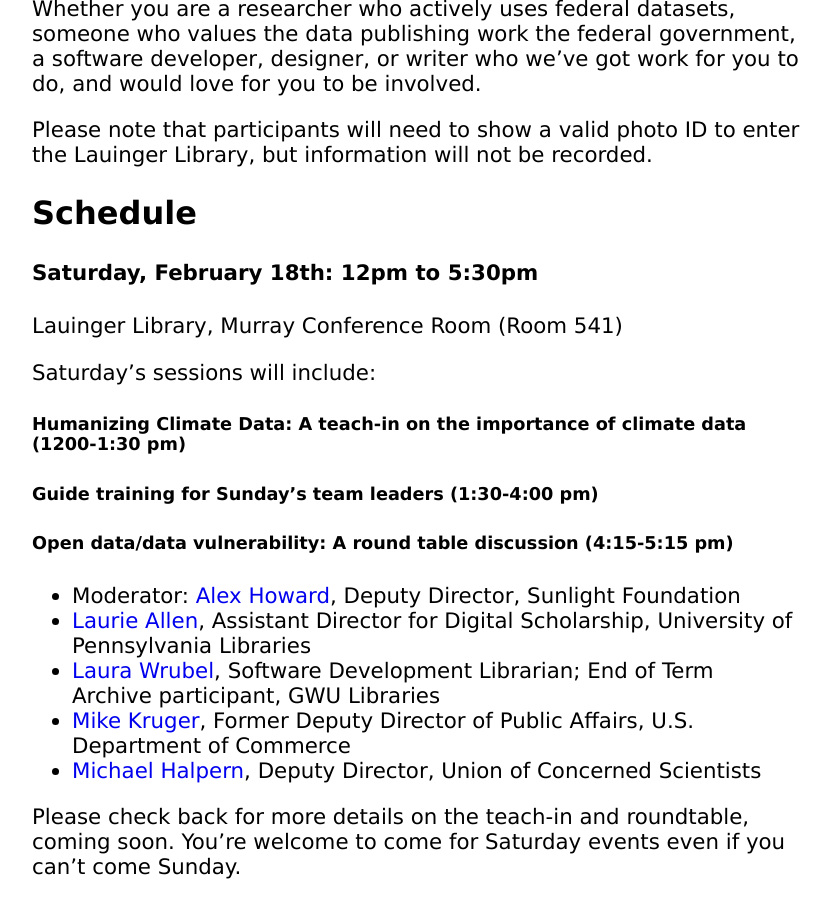
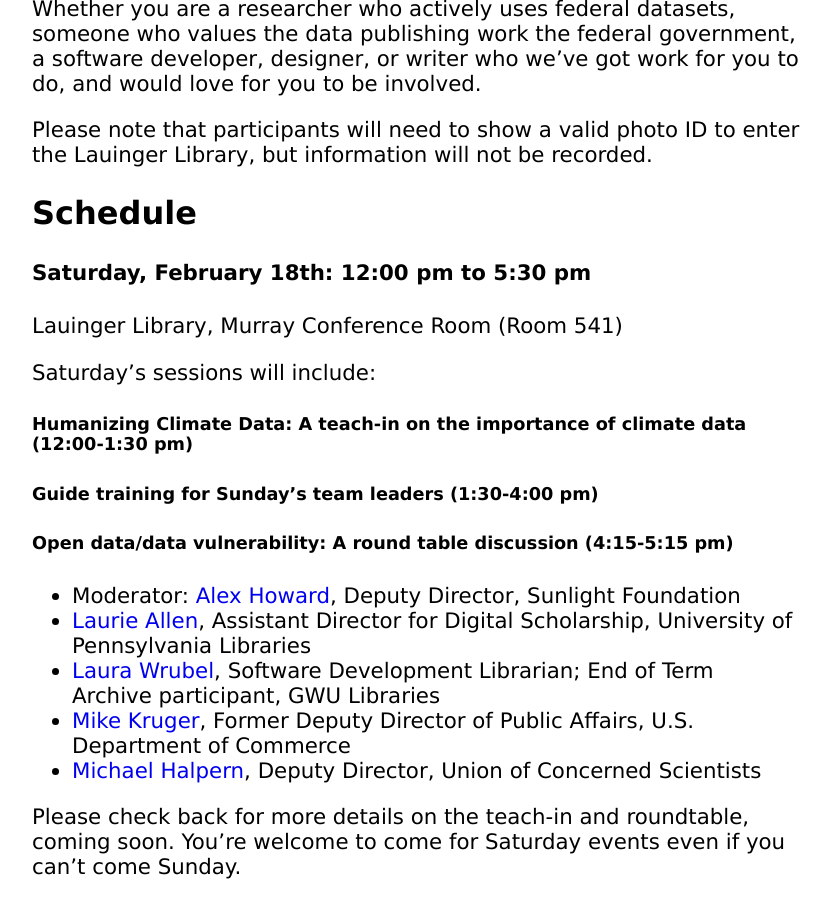
Before and after one commit to datarefuge/datarescue-dc, a Jekyll site: the page built from index.md, in a window 1280 px wide and 900 px high, scrolled down 1535 px. Shown: the whole window, without its empty margins (224-1055 px from the left). Built offline with Jekyll 4.4.1, drawn with Linux system fonts in a browser that asks for light colours.

Commit message:
Update index.md

```diff
--- a/index.md
+++ b/index.md
@@ -33,12 +33,12 @@
 
 ## Schedule
 
-#### Saturday, February 18th: 12pm to 5:30pm
+#### Saturday, February 18th: 12:00 pm to 5:30 pm
 Lauinger Library, Murray Conference Room (Room 541)
 
 Saturday's sessions will include:
 
-##### Humanizing Climate Data: A teach-in on the importance of climate data (1200-1:30 pm)
+##### Humanizing Climate Data: A teach-in on the importance of climate data (12:00-1:30 pm)
 
 ##### Guide training for Sunday's team leaders (1:30-4:00 pm)
 
```
